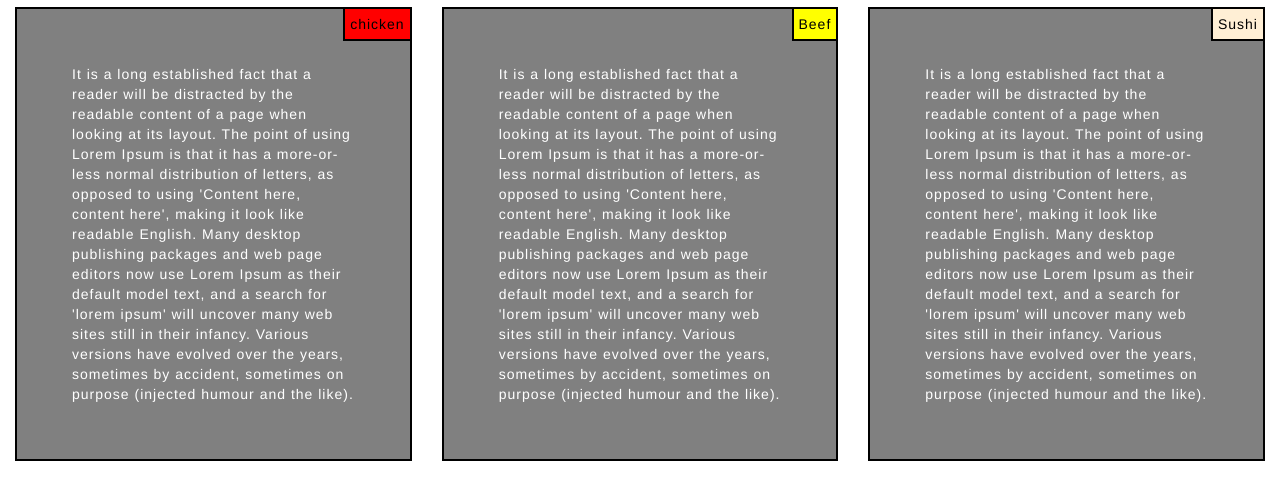
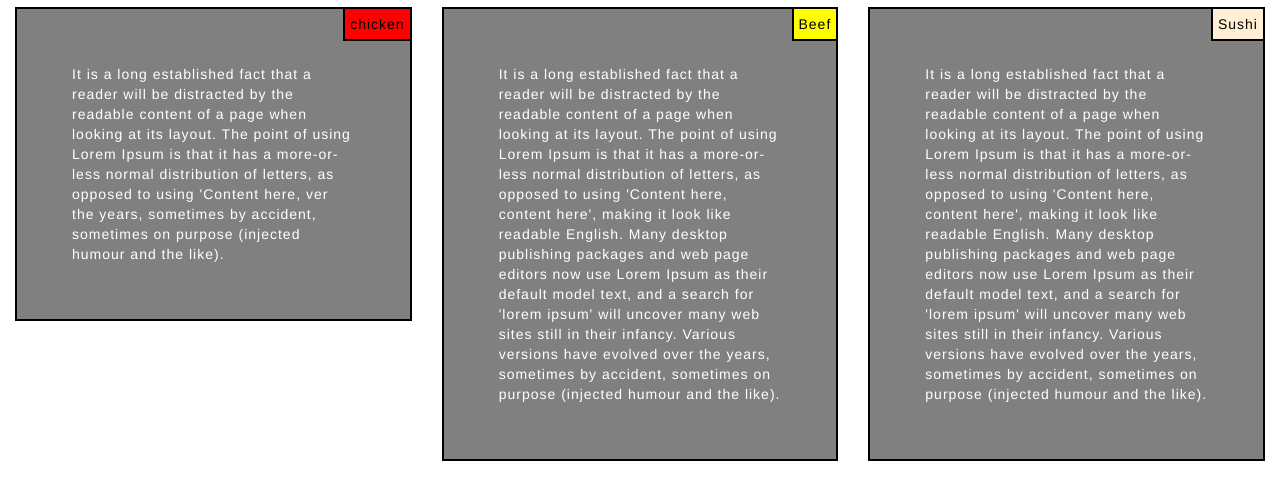
Before and after one commit to 24GarimaSingh/Coursera_1, a plain HTML site: page index.html in a window 1280 px wide. Shown: the part 63-562 px from the top of the page. Drawn offline with Linux system fonts and the light colour scheme.

Commit message:
seventh commit

```diff
--- a/index.html
+++ b/index.html
@@ -8,13 +8,14 @@
         <link rel="stylesheet" href="bootstrap-3.3.7-dist/bootstrap.min.css"/>
         <link rel="stylesheet" href="css/Style.css"/>
     </head>
+
     <body>
         <div class="content">
            <h1 class="text-center">Our Menu</h1>
             <div class="col-md-4 col-sm-6 col-xs-12 " id="div-position">
 
                  <div class="col-md-12 class-border top-margin">
-                It is a long established fact that a reader will be distracted by the readable content of a page when looking at its layout. The point of using Lorem Ipsum is that it has a more-or-less normal distribution of letters, as opposed to using 'Content here, content here', making it look like readable English. Many desktop publishing packages and web page editors now use Lorem Ipsum as their default model text, and a search for 'lorem ipsum' will uncover many web sites still in their infancy. Various versions have evolved over the years, sometimes by accident, sometimes on purpose (injected humour and the like).
+                It is a long established fact that a reader will be distracted by the readable content of a page when looking at its layout. The point of using Lorem Ipsum is that it has a more-or-less normal distribution of letters, as opposed to using 'Content here, ver the years, sometimes by accident, sometimes on purpose (injected humour and the like).
                     <div class="subdiv-position" id="sub-div1">
                     chicken
                 </div>
```
